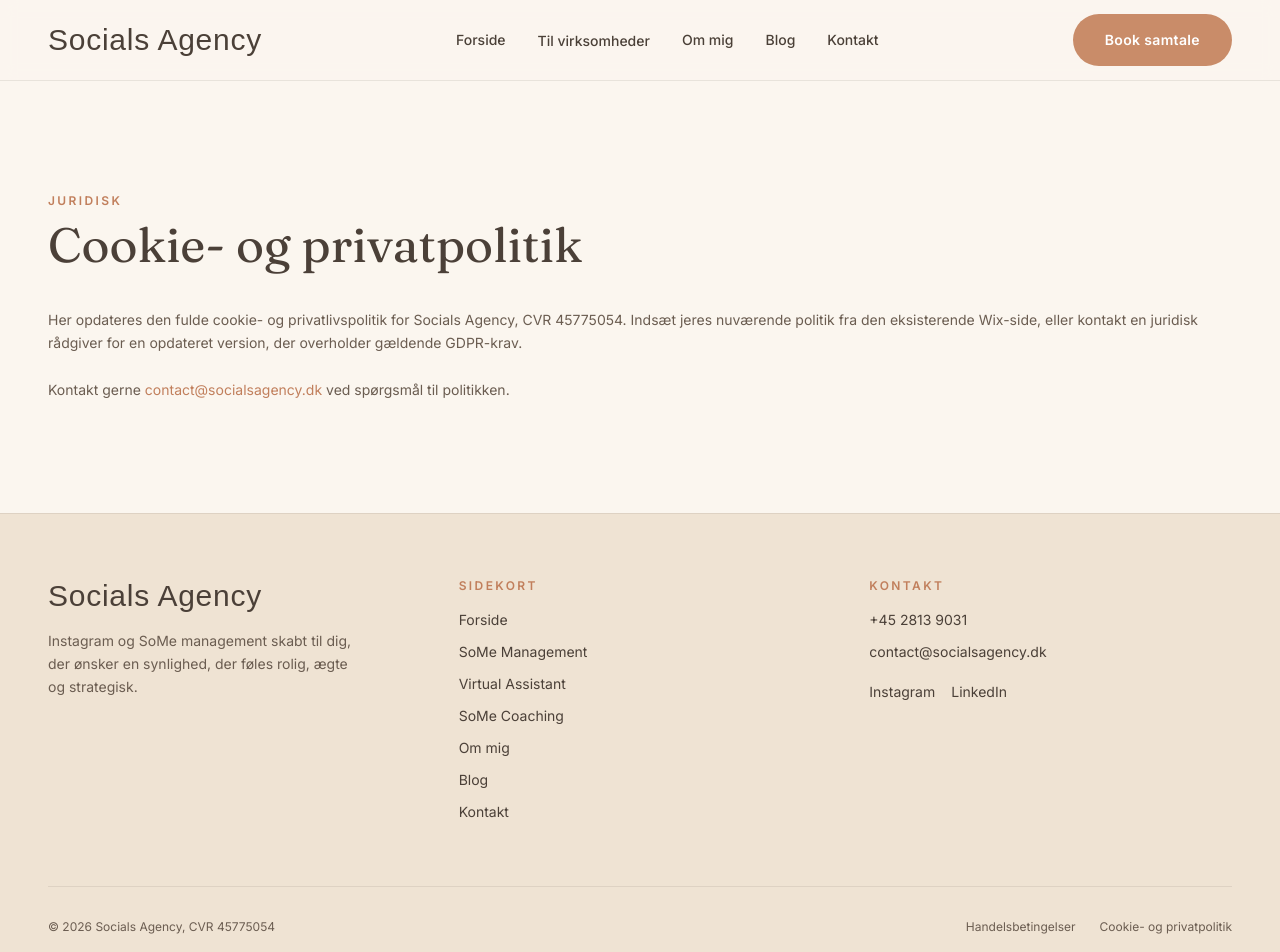
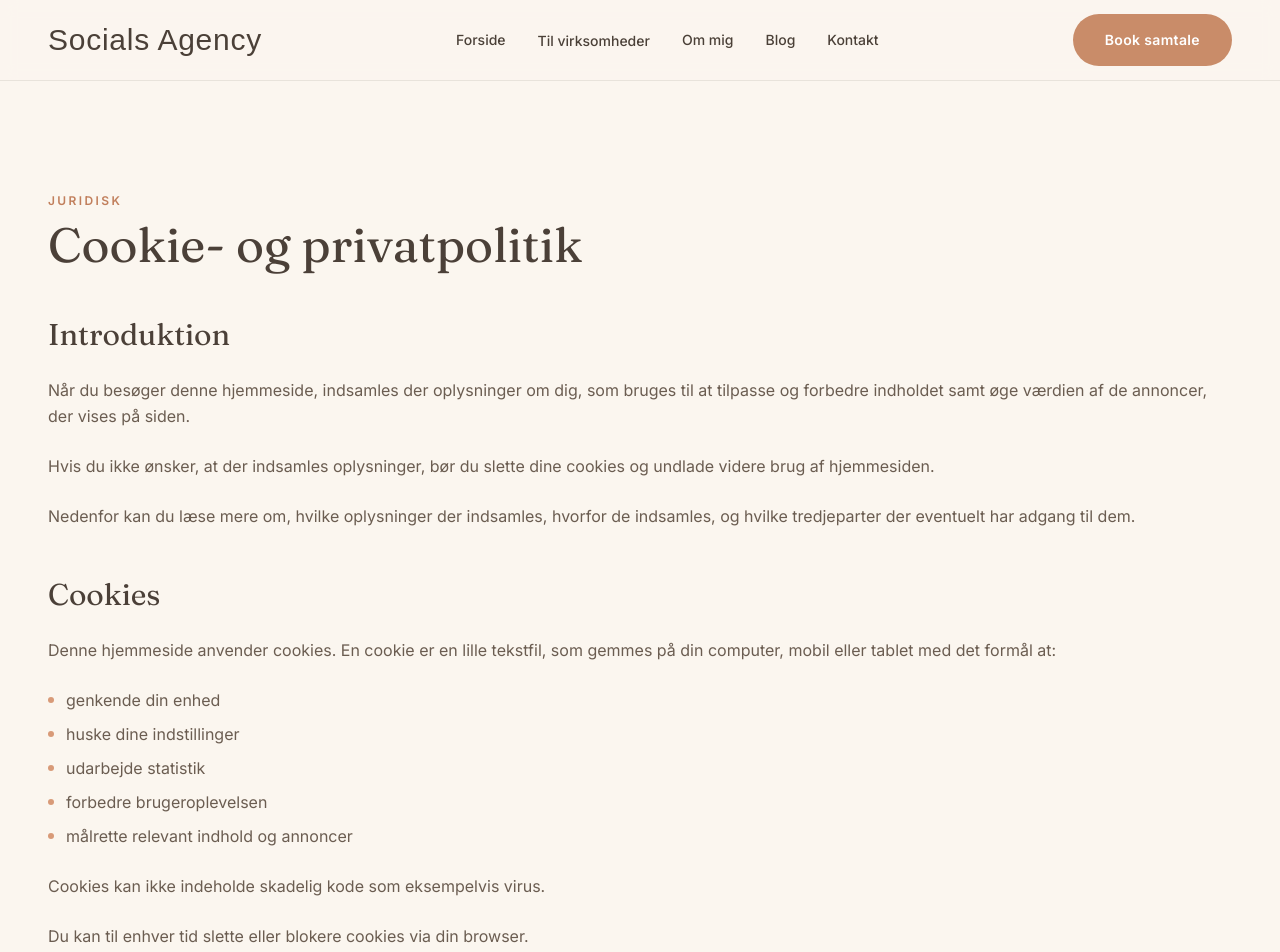
Before and after one commit to AnjaLLehmann/Socials-Agency, a Next.js app: page /cookies-privatpolitik in a window 1280 px wide. Shown: the top 952 px of the page. Built offline with nearby package versions, Linux system fonts and the light colour scheme; a web font is replaced by a local one.

Commit message:
Add files via upload

```diff
--- a/app/cookies-privatpolitik/page.tsx
+++ b/app/cookies-privatpolitik/page.tsx
@@ -10,20 +10,159 @@
     <section className="py-20 lg:py-28">
       <div className="container-page max-w-3xl">
         <SectionHeading eyebrow="Juridisk" title="Cookie- og privatpolitik" />
-        <div className="prose mt-10 space-y-6 text-sm leading-relaxed text-espresso-light">
+
+        <div className="mt-12 space-y-6 text-base leading-relaxed text-espresso-light">
+          <h2 className="font-display text-2xl text-espresso sm:text-3xl">
+            Introduktion
+          </h2>
           <p>
-            Her opdateres den fulde cookie- og privatlivspolitik for
-            Socials Agency, CVR 45775054. Indsæt jeres nuværende politik
-            fra den eksisterende Wix-side, eller kontakt en juridisk
-            rådgiver for en opdateret version, der overholder gældende
-            GDPR-krav.
+            Når du besøger denne hjemmeside, indsamles der oplysninger om
+            dig, som bruges til at tilpasse og forbedre indholdet samt øge
+            værdien af de annoncer, der vises på siden.
           </p>
           <p>
-            Kontakt gerne{" "}
-            <a href="mailto:contact@socialsagency.dk" className="text-clay-dark">
-              contact@socialsagency.dk
-            </a>{" "}
-            ved spørgsmål til politikken.
+            Hvis du ikke ønsker, at der indsamles oplysninger, bør du
+            slette dine cookies og undlade videre brug af hjemmesiden.
+          </p>
+          <p>
+            Nedenfor kan du læse mere om, hvilke oplysninger der
+            indsamles, hvorfor de indsamles, og hvilke tredjeparter der
+            eventuelt har adgang til dem.
+          </p>
+
+          <h2 className="pt-6 font-display text-2xl text-espresso sm:text-3xl">
+            Cookies
+          </h2>
+          <p>
+            Denne hjemmeside anvender cookies. En cookie er en lille
+            tekstfil, som gemmes på din computer, mobil eller tablet med
+            det formål at:
+          </p>
+          <ul className="space-y-2">
+            {[
+              "genkende din enhed",
+              "huske dine indstillinger",
+              "udarbejde statistik",
+              "forbedre brugeroplevelsen",
+              "målrette relevant indhold og annoncer",
+            ].map((item) => (
+              <li key={item} className="flex gap-3">
+                <span className="mt-2.5 h-1.5 w-1.5 shrink-0 rounded-full bg-clay" />
+                <span>{item}</span>
+              </li>
+            ))}
+          </ul>
+          <p>Cookies kan ikke indeholde skadelig kode som eksempelvis virus.</p>
+          <p>Du kan til enhver tid slette eller blokere cookies via din browser.</p>
+          <p>
+            Hvis du vælger at blokere eller slette cookies, kan du opleve,
+            at hjemmesiden ikke fungerer optimalt, ligesom nogle funktioner
+            eller indhold muligvis ikke vil være tilgængelige.
+          </p>
+
+          <h2 className="pt-6 font-display text-2xl text-espresso sm:text-3xl">
+            Personoplysninger
+          </h2>
+          <h3 className="font-display text-lg text-espresso">Generelt</h3>
+          <p>
+            Personoplysninger er alle former for information, der direkte
+            eller indirekte kan knyttes til dig.
+          </p>
+          <p>
+            Når du benytter denne hjemmeside, indsamles og behandles en
+            række oplysninger. Det kan eksempelvis ske, når du:
+          </p>
+          <ul className="space-y-2">
+            {[
+              "besøger hjemmesiden",
+              "udfylder kontaktformularer",
+              "tilmelder dig nyhedsbrev",
+              "deltager i konkurrencer eller undersøgelser",
+              "registrerer dig som bruger",
+              "køber en ydelse",
+            ].map((item) => (
+              <li key={item} className="flex gap-3">
+                <span className="mt-2.5 h-1.5 w-1.5 shrink-0 rounded-full bg-clay" />
+                <span>{item}</span>
+              </li>
+            ))}
+          </ul>
+          <p>Der indsamles typisk følgende oplysninger:</p>
+          <ul className="space-y-2">
+            {[
+              "IP-adresse",
+              "tekniske oplysninger om computer, tablet eller mobil",
+              "geografisk placering",
+              "hvilke sider du besøger",
+              "hvilke handlinger du foretager på hjemmesiden",
+            ].map((item) => (
+              <li key={item} className="flex gap-3">
+                <span className="mt-2.5 h-1.5 w-1.5 shrink-0 rounded-full bg-clay" />
+                <span>{item}</span>
+              </li>
+            ))}
+          </ul>
+          <p>
+            Hvis du selv afgiver oplysninger via formularer eller ved køb,
+            behandles desuden:
+          </p>
+          <ul className="space-y-2">
+            {["navn", "telefonnummer", "e-mailadresse", "adresse", "betalingsoplysninger"].map(
+              (item) => (
+                <li key={item} className="flex gap-3">
+                  <span className="mt-2.5 h-1.5 w-1.5 shrink-0 rounded-full bg-clay" />
+                  <span>{item}</span>
+                </li>
+              )
+            )}
+          </ul>
+
+          <h3 className="pt-4 font-display text-lg text-espresso">Sikkerhed</h3>
+          <p>
+            Dine personoplysninger behandles sikkert og fortroligt i
+            overensstemmelse med gældende lovgivning, herunder
+            Databeskyttelsesforordningen (GDPR) og Databeskyttelsesloven.
+          </p>
+          <p>
+            Oplysningerne anvendes udelukkende til det formål, de er
+            indsamlet til, og slettes, når de ikke længere er nødvendige.
+          </p>
+
+          <h3 className="pt-4 font-display text-lg text-espresso">Formål</h3>
+          <p>Oplysningerne anvendes blandt andet til at:</p>
+          <ul className="space-y-2">
+            {[
+              "identificere dig som bruger",
+              "levere de ydelser, du har anmodet om",
+              "registrere køb og betalinger",
+              "fremsende tilbud eller nyhedsbreve",
+              "forbedre hjemmesidens funktionalitet",
+              "optimere indhold og brugeroplevelse",
+              "vise relevante annoncer",
+            ].map((item) => (
+              <li key={item} className="flex gap-3">
+                <span className="mt-2.5 h-1.5 w-1.5 shrink-0 rounded-full bg-clay" />
+                <span>{item}</span>
+              </li>
+            ))}
+          </ul>
+
+          <h3 className="pt-4 font-display text-lg text-espresso">
+            Opbevaringsperiode
+          </h3>
+          <p>
+            Personoplysninger opbevares kun så længe, det er nødvendigt og
+            tilladt i henhold til gældende lovgivning.
+          </p>
+          <p>
+            Opbevaringsperioden afhænger af den konkrete type oplysninger
+            samt formålet med behandlingen. Derfor er det ikke muligt at
+            angive én generel tidsperiode for, hvornår alle oplysninger
+            slettes.
+          </p>
+
+          <p className="pt-6 text-sm text-espresso-light/70">
+            Opdateret juli 2026
           </p>
         </div>
       </div>
```
